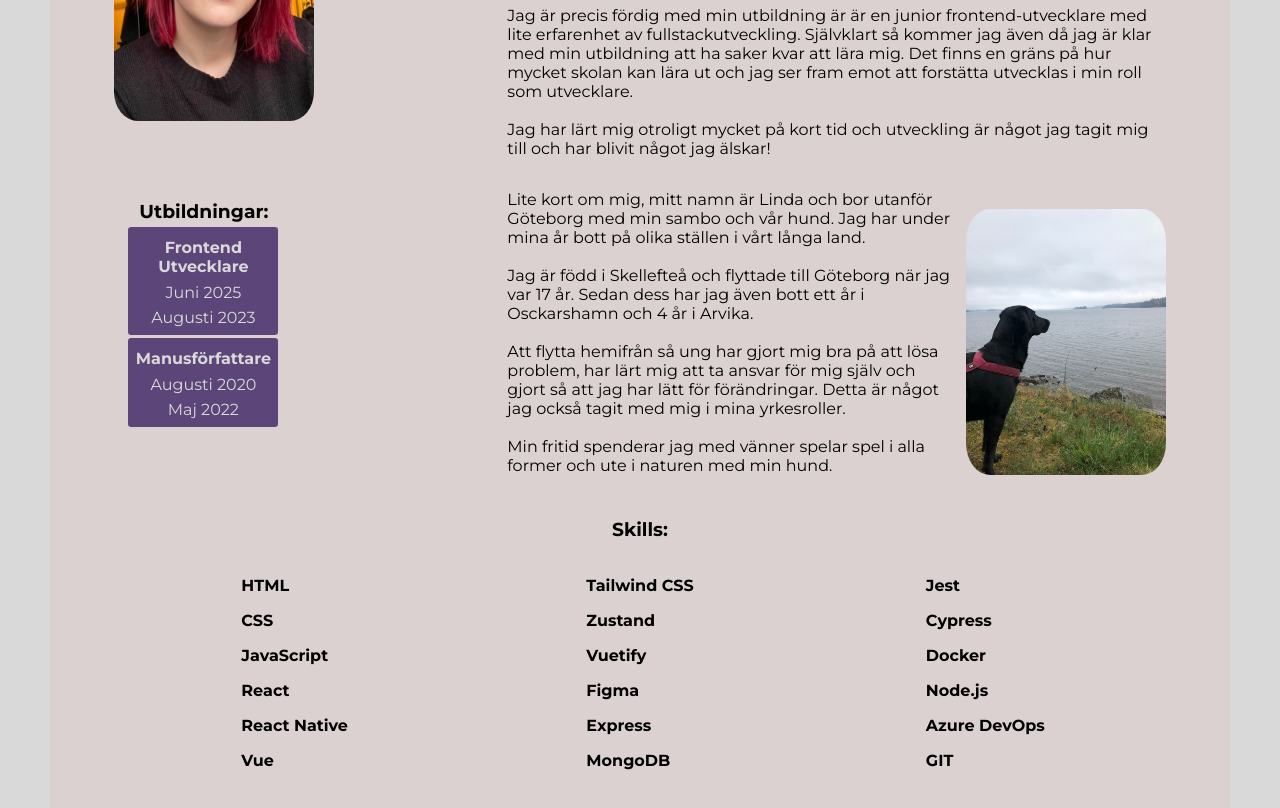
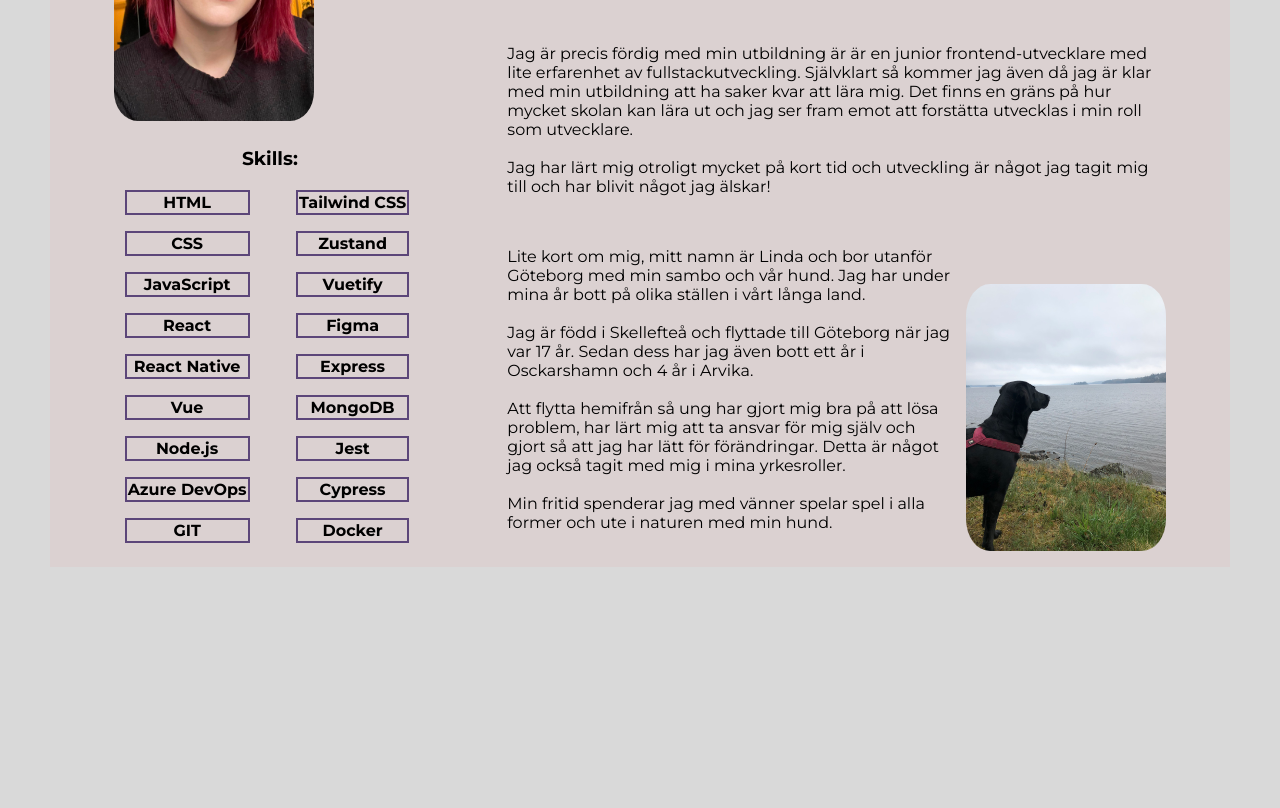
Before and after one commit to Vadfinnsinte/Linda-W-portfolio, a React (Vite) app: page /#/ in a window 1280 px wide. Shown: the part 260-1068 px from the top of the page. After the commit the page ends 827 px from the top, so only its background shows below. Built offline with nearby package versions, Linux system fonts and the light colour scheme.

Commit message:
uppdated info

```diff
--- a/src/components/ContactInfo.jsx
+++ b/src/components/ContactInfo.jsx
@@ -16,21 +16,18 @@ const ContactInfo = () =>  {
                 {/* <h3>CV</h3> */}
                 <section>
                     <h4>Målsättning</h4>
-                    <p>För närvarande studerar jag till Frontend-developer på NBI/Handelsakademin där jag bygger kunskapen jag behöver för min framtida karriär</p>
-                    <p>Jag är klar min LIA för period 1 där jag jobbat tillsammans med en annan student med att utveckla en hemsida som med hjälp av AI hjälper studenter att studera.</p>
-                </section>
-                <section>
-                    <h4>LIA period:</h4>
-                    <p className="centered-text">Period 2: 2025-03-17 till 2025-06-06</p>
+                    <p>Jag är klar med min utbildning och letar nu mitt första jobb som examinerad utvecklare. Mitt mål är att hitta ett företag där jag kan fortsätta att växa och utvecklas i min roll. Jag har under min utbildning lärt mig mycket på kort tid, detta är något jag strävar efter att fortsätta göra.</p>
                 </section>
                 <section>
                     <h4>Egenskaper</h4>
-                    <p>Jag har erfarenhet inom många olika yrken vilket har gjort mig flexibel. Som person strävar jag efter att göra mitt bästa och kontinuerligt förbättra mig själv. Jag är bra på att lösa problem och på att improvisera, är inte rädd att fråga om hjälp när det behövs.</p>
+                    <p>Jag har erfarenhet inom många olika yrken vilket har gjort mig flexibel. Som person strävar jag efter att göra mitt bästa och kontinuerligt förbättra mig själv. Jag är bra på att lösa problem, improvisera och är inte rädd att fråga om hjälp när det behövs.</p>
                 </section>
                 <section>
                     <h4>Arbetslivserfarenhet</h4>
 
-                    <h4>2022-2023 </h4>
+                    <h4>2025-2025 </h4>
+                    <p>Utveckling av hemsida för översikt och inställningar på kollektorer. Utvecklat i bl.a. VUE med Vuetify och nuxt. Använding av Grafana och docker. </p>
+                    <h4>2024-2025 </h4>
                     <p>LIA på Entryze  -
 Utveckling av hemsida för studenter i bl.a. React och Tailwind. </p>
                     <h4>2022-2023 </h4>
--- a/src/components/LandnigPageAlt.jsx
+++ b/src/components/LandnigPageAlt.jsx
@@ -56,18 +56,6 @@ const LandingPageAlt = () => {
           </div>
         </div>
         <div className="LIA-container">
-          <h3>Utbildningar: </h3>
-          <section className="lia-period">
-            <h4>Frontend Utvecklare</h4>
-            <p>Juni 2025</p>
-            <p>Augusti 2023</p>
-          </section>
-          <section className="lia-period">
-            <h4>Manusförfattare</h4>
-            <p>Augusti 2020</p>
-            <p>Maj 2022</p>
-          </section>
-        </div>
 		<section className="classes-container">
 		  <h3 className="active-course">Skills: </h3>
 
@@ -90,6 +78,15 @@ const LandingPageAlt = () => {
 			<p>
 			  <span> Vue </span>
 			</p>
+					<p>
+			  <span>Node.js</span>
+			</p>
+			<p>
+			  <span>Azure DevOps </span>
+			</p>
+			<p>
+			  <span>GIT </span>
+			</p>
 		  </div>
 		  <div>
 			<p>
@@ -111,8 +108,6 @@ const LandingPageAlt = () => {
 			<p>
 			  <span> MongoDB</span>
 			</p>
-          </div>
-          <div>
 			<p>
 			  <span>Jest</span>
 			</p>
@@ -122,17 +117,24 @@ const LandingPageAlt = () => {
 			<p>
 			  <span>Docker</span>
 			</p>
-            <p>
-              <span>Node.js</span>
-            </p>
-            <p>
-              <span>Azure DevOps </span>
-            </p>
-            <p>
-              <span>GIT </span>
-            </p>
+		  </div>
+		  <div>
+
+
 		  </div>
 		</section>
+        </div>
+          {/* <h3>Utbildningar: </h3>
+          <section className="lia-period">
+            <h4>Frontend Utvecklare</h4>
+            <p>Juni 2025</p>
+            <p>Augusti 2023</p>
+          </section>
+          <section className="lia-period">
+            <h4>Manusförfattare</h4>
+            <p>Augusti 2020</p>
+            <p>Maj 2022</p>
+          </section> */}
       </section>
     </>
   );
--- a/src/index.css
+++ b/src/index.css
@@ -153,9 +153,9 @@ body {
   margin-bottom: 0.2em;
   margin-top: 0.2em;
 }
-.LIA-container h3 {
+/* .LIA-container h3 {
   margin-left: 4em;
-}
+} */
 .lia-period p {
   margin-bottom: 0;
   margin-top: 0.4em;
@@ -164,14 +164,19 @@ body {
 .classes-container {
   color: black;
   display: grid;
-  grid-template-columns: repeat(3, 1fr);
-  grid-column: span 2;
-  margin: auto;
+  grid-template-columns: repeat(2, 1fr);
+  /* margin: auto; */
   padding: 0.5em;
-  margin-left: 4em;
-  margin-bottom: 4em;
-  margin-right: 4em;
+  margin-left: 2em;
+  /* margin-bottom: 4em; */
+  /* margin-right: 4em; */
   justify-items: center;
+}
+
+.classes-container p {
+	border: solid 2px #5c4679;
+	text-align: center;
+	padding: 1px;
 }
 
 .last-child {
@@ -182,8 +187,9 @@ span {
   font-weight: bold;
 }
 .active-course {
-  grid-column: span 3;
-  text-align: center;
+  grid-column: span 2;
+  /* place-self: center; */
+  /* text-align: center; */
   /* gap: 0; */
   /* @media (max-width: 500px) {
     grid-row: span 1;
```
Lines whose indentation alone changed are shown as unchanged.
